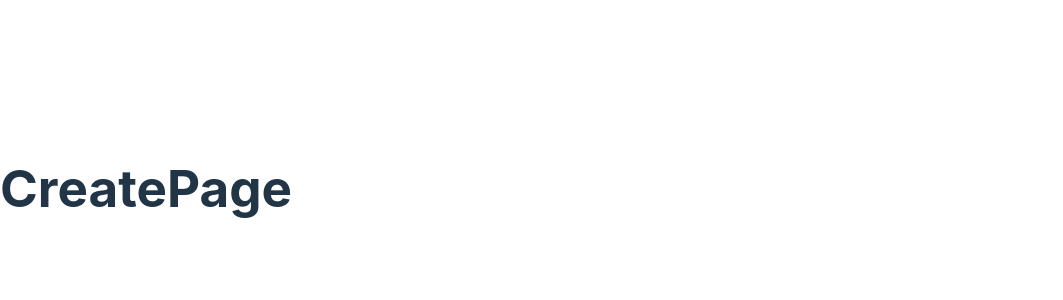
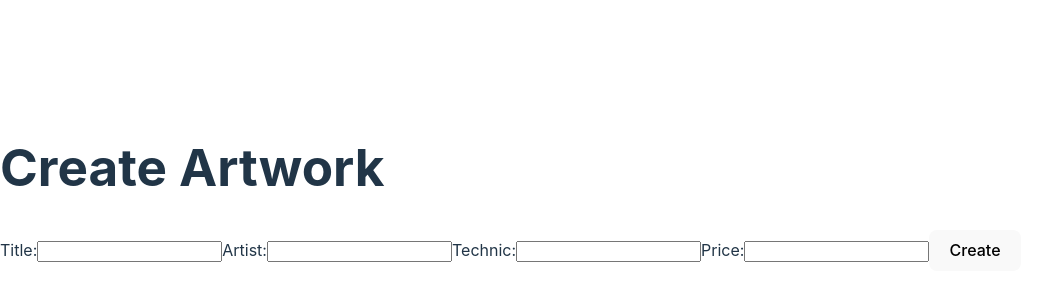
Before and after one commit to 89hars/projectm3-frontend, a React (Vite) app: page /create in a window 1280 px wide. Shown: the part 212-512 px from the top of the page, without its empty margins (0-1063 px from the left). Built offline with nearby package versions, Linux system fonts and the light colour scheme.

Commit message:
seting up

```diff
--- a/src/pages/CreatePage.jsx
+++ b/src/pages/CreatePage.jsx
@@ -2,8 +2,29 @@ import React from 'react'
 
 function CreatePage() {
   return (
+    <div>
+    <h1> Create Artwork </h1>
+    <form>
+    <label>
+     Title:
+    <input/>
+    </label>
+    <label>
+     Artist:
+    <input/>
+    </label>
+    <label>
+     Technic:
+    <input/>
+    </label>
+    <label>
+     Price:
+    <input/>
+    </label>
+    <button type="submit"> Create </button>
+    </form>
 
-    <div> <h1> CreatePage </h1> </div>
+    </div>
   )
 }
 
--- a/src/pages/DetailsPage.jsx
+++ b/src/pages/DetailsPage.jsx
@@ -2,7 +2,7 @@
 import { useEffect, useState } from 'react'
 import { useParams } from 'react-router-dom'
 
-// Here we handle the delete and update as buttons.
+// Here we handle the delete as buttons.
 
 const DetailsPage = () => {
   const { artObjectId } = useParams()
--- a/src/pages/HomePage.jsx
+++ b/src/pages/HomePage.jsx
@@ -22,14 +22,14 @@ const HomePage = () => {
   }, []);
 
   return (
-    <>
+    <div>
       <h1>All Artworks</h1>
       {artwork.map((eachArt) => (
-        <Link key={eachArt._id} to={`/recipes/${eachArt._id}`}>
+        <Link key={eachArt._id} to={`/recipes/`}>
           {eachArt.title}
         </Link>
       ))}
-    </>
+    </div>
   );
 };
 
--- a/src/pages/UpdatePage.jsx
+++ b/src/pages/UpdatePage.jsx
@@ -2,7 +2,9 @@ import React from 'react'
 
 function UpdatePage() {
   return (
-    <div> UpdatePage </div>
+    <div>
+     <h1> UpdatePage </h1>
+     </div>
   )
 }
 
```
